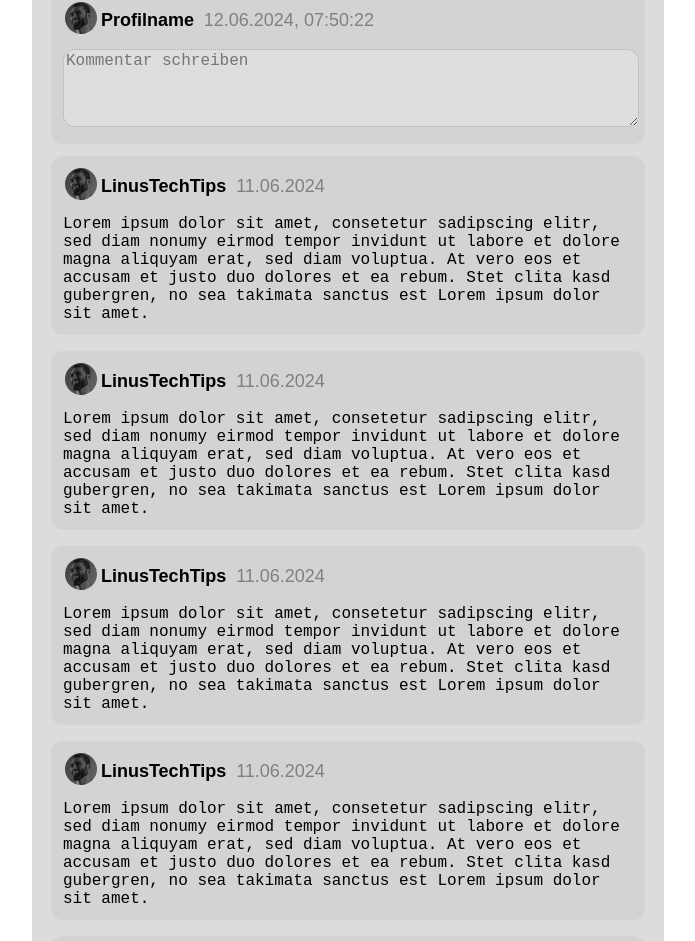
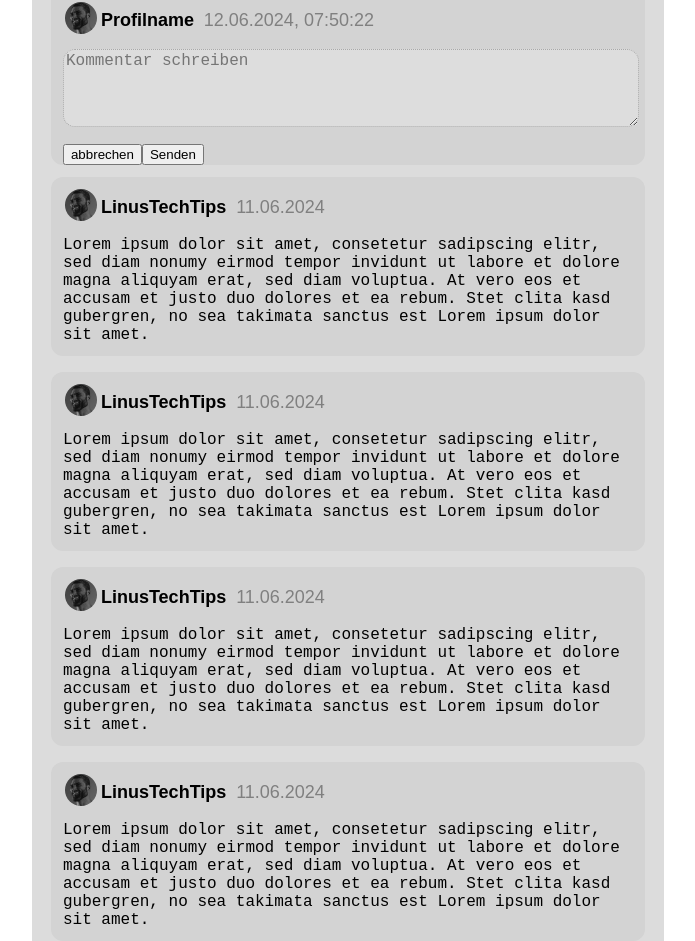
Before and after one commit to ArchdragonPeak/gc_industries, a Vue app in the folder frontend/: page /game/1 in a window 1280 px wide. Shown: the part 1213-2154 px from the top of the page, without its empty margins (292-987 px from the left). Built offline with nearby package versions, Linux system fonts and the light colour scheme; no server answers.

Commit message:
feat: send, abort buttons added

```diff
--- a/frontend/src/components/WriteCommentItem.vue
+++ b/frontend/src/components/WriteCommentItem.vue
@@ -17,14 +17,24 @@
 
         <div class="body">
             <div class="text-wrapper">
-                <textarea class="search" type="text" v-model="input" placeholder="Kommentar schreiben" />
+                <textarea ref="message" class="search" type="text" v-model="input" placeholder="Kommentar schreiben" />
+                <button @click="message.value = ''">abbrechen</button>
+                <button @click='sendMessage(); message.value = ""'>Senden</button>
+
             </div>
         </div>
     </div>
 </template>
 
 <script>
+    import { ref } from "vue";
     export default {
+        setup() {
+            const message = ref(null)
+            return {
+                message
+            }
+        },
         name:'WriteCommentItem',
         props: {
                 profilepic: String,
@@ -33,7 +43,12 @@
         },
         data() {
             return {
-                datum: new Date().toLocaleDateString("de-DE", {day:"2-digit", month:"2-digit", year:"numeric",hour:"2-digit", minute:"2-digit",second:"2-digit"}) }
+                datum: new Date().toLocaleDateString("de-DE", {year:"numeric", month:"2-digit", day:"2-digit",hour:"2-digit", minute:"2-digit",second:"2-digit"}) }
+        },
+        methods: {
+            sendMessage(){
+                alert("Nachricht gesendet!")
+            }
         }
     }
 </script>
@@ -45,6 +60,7 @@
   width: 100%;
   border: 20px;
   outline: none;
+  resize: vertical;
   border: 1px dotted darkgray;
   border-radius: 12px;
   font-size: 16px;
```
